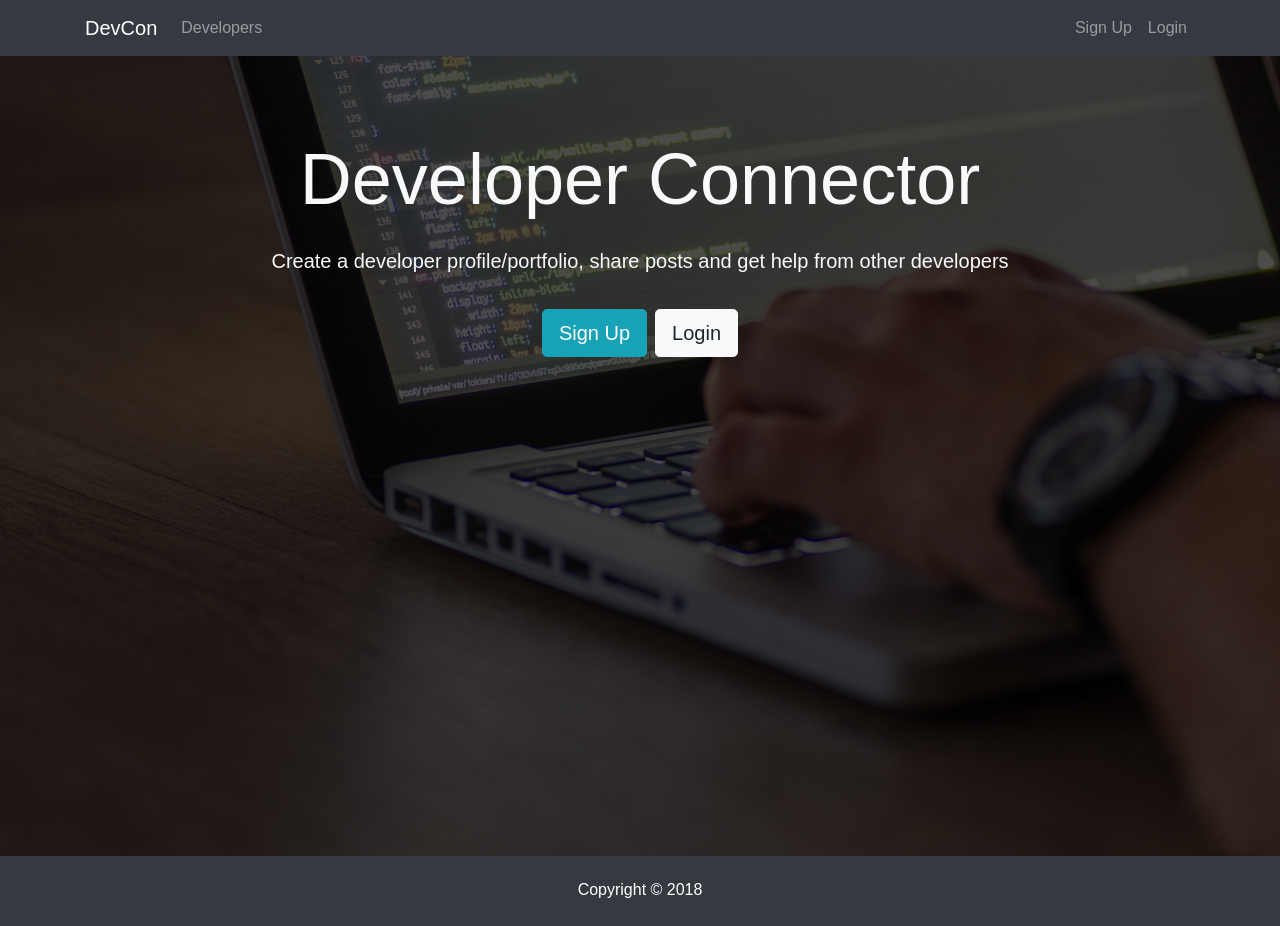
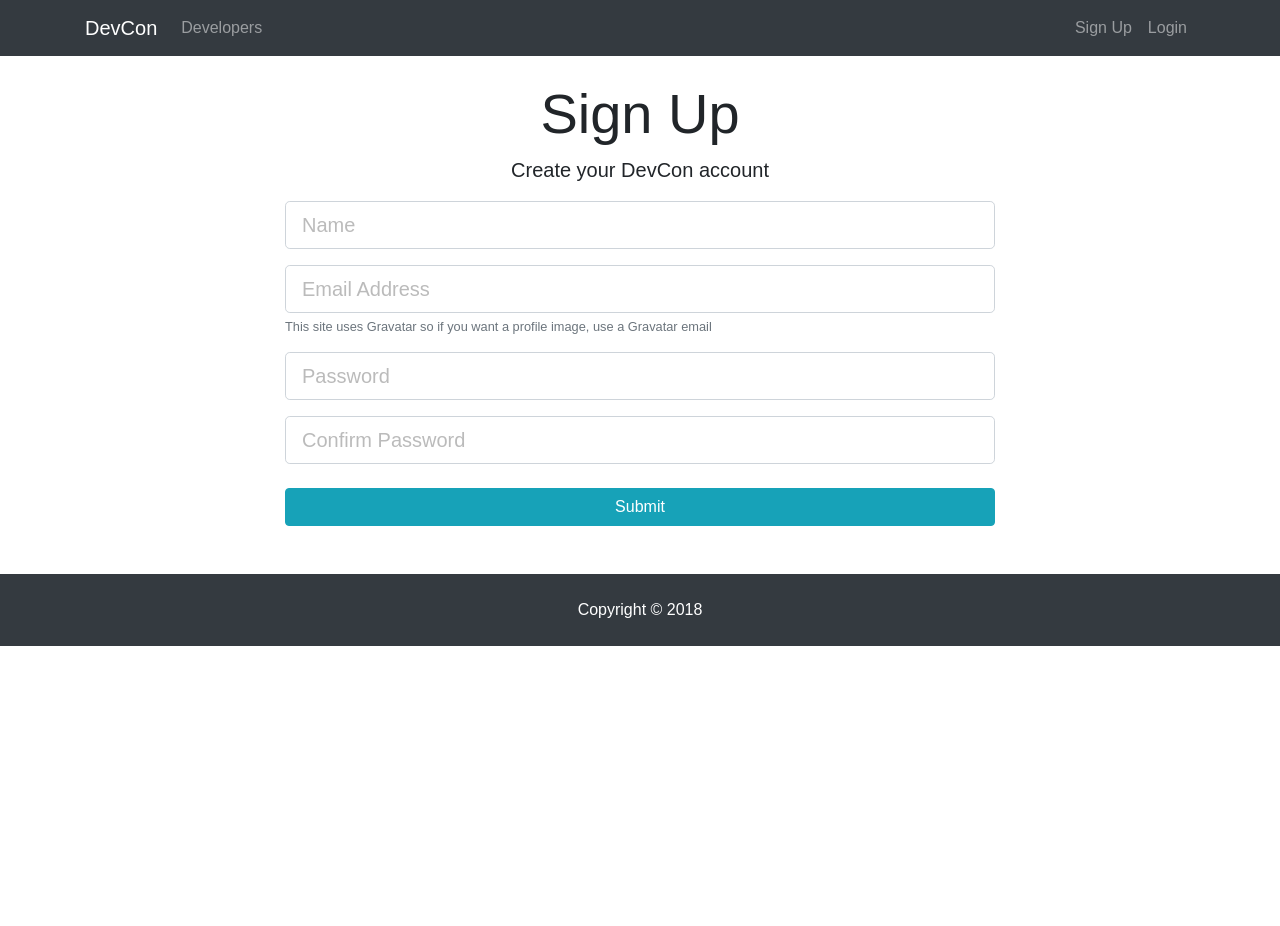
Before and after one commit to ankitbaid11326/Dev-Connector, a React (Create React App) app in the folder client/: page /register in a window 1280 px wide. After the commit the page ends 800 px from the top, so only its background shows below. Built offline with nearby package versions, Linux system fonts and the light colour scheme.

Commit message:
Register Page error handling added

```diff
--- a/client/package.json
+++ b/client/package.json
@@ -3,8 +3,11 @@
     "version": "0.1.0",
     "private": true,
     "dependencies": {
+        "axios": "^0.18.0",
+        "classnames": "^2.2.6",
         "react": "^16.4.1",
         "react-dom": "^16.4.1",
+        "react-router-dom": "^4.3.1",
         "react-scripts": "1.1.4"
     },
     "scripts": {
--- a/client/src/App.js
+++ b/client/src/App.js
@@ -1,20 +1,29 @@
 import React, { Component } from 'react';
+import { BrowserRouter as Router, Route } from 'react-router-dom';
 
 // Imports Components
 import Navbar from './components/layout/Navbar';
 import Footer from './components/layout/Footer';
 import Landing from './components/layout/Landing';
+import Register from './components/auth/Register';
+import Login from './components/auth/Login';
 
 import './App.css';
 
 class App extends Component {
     render() {
         return (
-            <div className="App">
-                <Navbar />
-                <Landing />
-                <Footer />
-            </div>
+            <Router>
+                <div className="App">
+                    <Navbar />
+                    <Route exact path="/" component={Landing} />
+                    <div className="container">
+                        <Route exact path="/register" component={Register} />
+                        <Route exact path="/login" component={Login} />
+                    </div>
+                    <Footer />
+                </div>
+            </Router>
         );
     }
 }
--- /dev/null
+++ b/client/src/components/auth/Login.js
@@ -0,0 +1,71 @@
+import React, { Component } from 'react';
+import axios from 'axios';
+
+class Login extends Component {
+    constructor() {
+        super();
+        this.state = {
+            email: '',
+            password: '',
+            errors: {}
+        };
+
+        this.onChange = this.onChange.bind(this);
+        this.onSubmit = this.onSubmit.bind(this);
+    }
+
+    onChange(e) {
+        this.setState({ [e.target.name]: e.target.value });
+    }
+
+    onSubmit(e) {
+        e.preventDefault();
+
+        const user = {
+            email: this.state.email,
+            password: this.state.password
+        };
+
+        console.log(user);
+    }
+
+    render() {
+        return (
+            <div className="login">
+                <div className="container">
+                    <div className="row">
+                        <div className="col-md-8 m-auto">
+                            <h1 className="display-4 text-center">Log In</h1>
+                            <p className="lead text-center">Sign in to your DevCon account</p>
+                            <form onSubmit={this.onSubmit}>
+                                <div className="form-group">
+                                    <input
+                                        type="email"
+                                        className="form-control form-control-lg"
+                                        placeholder="Email Address"
+                                        name="email"
+                                        value={this.state.email}
+                                        onChange={this.onChange}
+                                    />
+                                </div>
+                                <div className="form-group">
+                                    <input
+                                        type="password"
+                                        className="form-control form-control-lg"
+                                        placeholder="Password"
+                                        name="password"
+                                        value={this.state.password}
+                                        onChange={this.onChange}
+                                    />
+                                </div>
+                                <input type="submit" className="btn btn-info btn-block mt-4" />
+                            </form>
+                        </div>
+                    </div>
+                </div>
+            </div>
+        );
+    }
+}
+
+export default Login;
--- /dev/null
+++ b/client/src/components/auth/Register.js
@@ -0,0 +1,116 @@
+import React, { Component } from 'react';
+import axios from 'axios';
+import classnames from 'classnames';
+
+class Register extends Component {
+    constructor() {
+        super();
+        this.state = {
+            name: '',
+            email: '',
+            password: '',
+            password2: '',
+            errors: {}
+        };
+
+        this.onChange = this.onChange.bind(this);
+        this.onSubmit = this.onSubmit.bind(this);
+    }
+
+    onChange(e) {
+        this.setState({ [e.target.name]: e.target.value });
+    }
+
+    onSubmit(e) {
+        e.preventDefault();
+
+        const newUser = {
+            name: this.state.name,
+            email: this.state.email,
+            password: this.state.password,
+            password2: this.state.password2
+        };
+
+        axios
+            .post('/api/users/register', newUser)
+            .then(res => console.log(res.data))
+            .catch(err => this.setState({ errors: err.response.data }));
+    }
+
+    render() {
+        const { errors } = this.state;
+
+        return (
+            <div className="register">
+                <div className="container">
+                    <div className="row">
+                        <div className="col-md-8 m-auto">
+                            <h1 className="display-4 text-center">Sign Up</h1>
+                            <p className="lead text-center">Create your DevCon account</p>
+                            <form noValidate onSubmit={this.onSubmit}>
+                                <div className="form-group">
+                                    <input
+                                        type="text"
+                                        className={classnames('form-control form-control-lg', {
+                                            'is-invalid': errors.name
+                                        })}
+                                        placeholder="Name"
+                                        name="name"
+                                        value={this.state.name}
+                                        onChange={this.onChange}
+                                    />
+                                    {errors.name && <div className="invalid-feedback"> {errors.name} </div>}
+                                </div>
+                                <div className="form-group">
+                                    <input
+                                        type="email"
+                                        className={classnames('form-control form-control-lg', {
+                                            'is-invalid': errors.email
+                                        })}
+                                        placeholder="Email Address"
+                                        value={this.state.email}
+                                        name="email"
+                                        onChange={this.onChange}
+                                    />
+                                    {errors.email && <div className="invalid-feedback"> {errors.email} </div>}
+                                    <small className="form-text text-muted">
+                                        This site uses Gravatar so if you want a profile image, use a Gravatar email
+                                    </small>
+                                </div>
+                                <div className="form-group">
+                                    <input
+                                        type="password"
+                                        className={classnames('form-control form-control-lg', {
+                                            'is-invalid': errors.password
+                                        })}
+                                        placeholder="Password"
+                                        name="password"
+                                        value={this.state.password}
+                                        onChange={this.onChange}
+                                    />
+                                    {errors.password && <div className="invalid-feedback"> {errors.password} </div>}
+                                </div>
+                                <div className="form-group">
+                                    <input
+                                        type="password"
+                                        className={classnames('form-control form-control-lg', {
+                                            'is-invalid': errors.password2
+                                        })}
+                                        placeholder="Confirm Password"
+                                        name="password2"
+                                        value={this.state.password2}
+                                        onChange={this.onChange}
+                                    />
+                                    {errors.password2 && <div className="invalid-feedback"> {errors.password2} </div>}
+                                </div>
+                                <input type="submit" className="btn btn-info btn-block mt-4" />
+                            </form>
+                        </div>
+                    </div>
+                </div>
+            </div>
+        );
+    }
+}
+
+export default Register;
--- a/client/src/components/layout/Landing.js
+++ b/client/src/components/layout/Landing.js
@@ -1,4 +1,5 @@
 import React, { Component } from 'react';
+import { Link } from 'react-router-dom';
 
 class Landing extends Component {
     render() {
@@ -8,18 +9,18 @@
                     <div className="container">
                         <div className="row">
                             <div className="col-md-12 text-center">
-                                <h1 className="display-3 mb-4">Developer Connector</h1>
+                                <h1 className="display-3 mb-4">DevCon</h1>
                                 <p className="lead">
                                     {' '}
                                     Create a developer profile/portfolio, share posts and get help from other developers
                                 </p>
                                 <hr />
-                                <a href="register.html" className="btn btn-lg btn-info mr-2">
+                                <Link to="/register" className="btn btn-lg btn-info mr-2">
                                     Sign Up
-                                </a>
-                                <a href="login.html" className="btn btn-lg btn-light">
+                                </Link>
+                                <Link to="/login" className="btn btn-lg btn-light">
                                     Login
-                                </a>
+                                </Link>
                             </div>
                         </div>
                     </div>
```
Also changed, not shown: client/src/components/layout/Navbar.js (+9 -8 lines), 1 other file (tests, documents, lock files or other folders).
